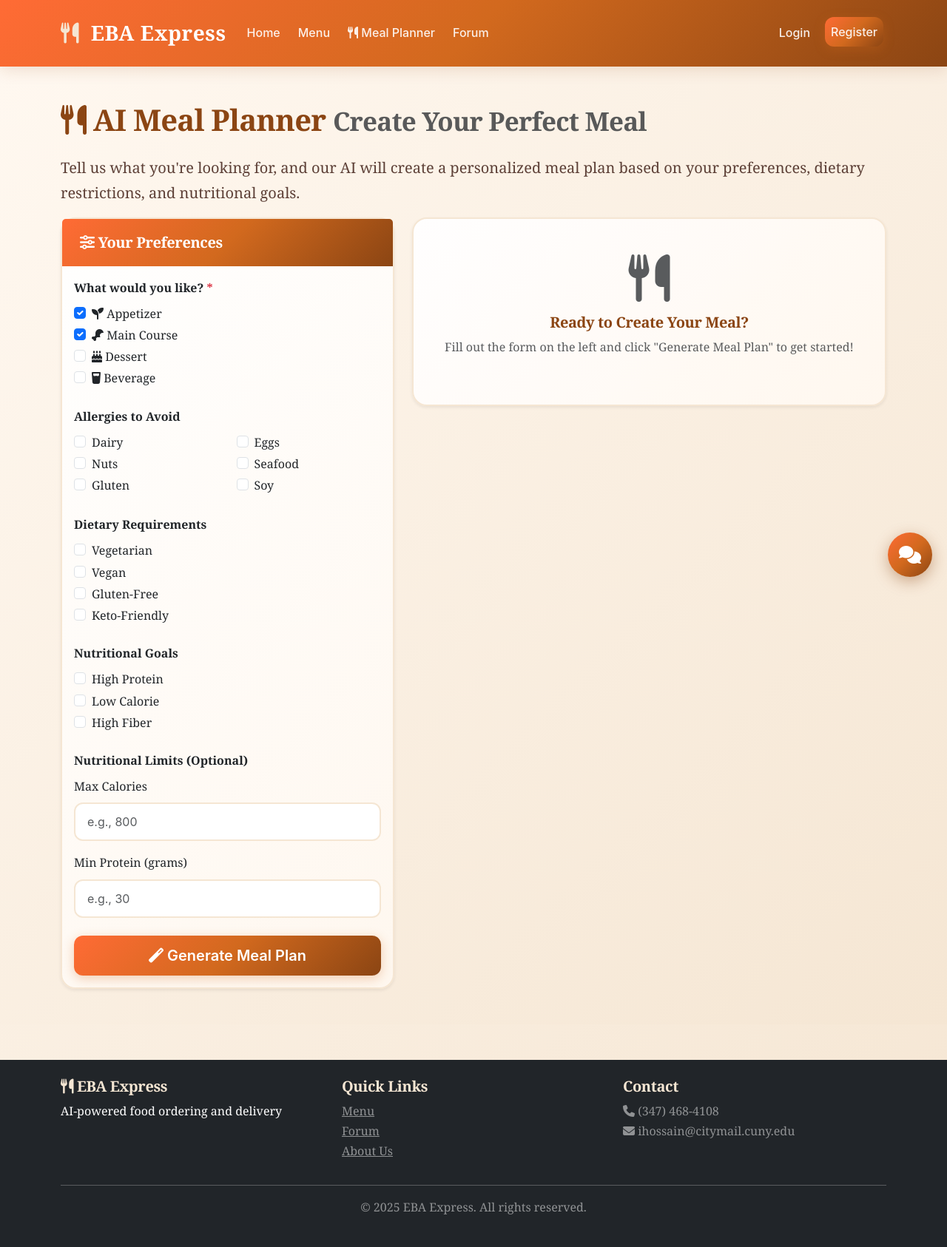
After one commit to Atif-Tausif/cs322project, a Flask app: page /meal-planner in a window 1280 px wide. The commit adds this page. Shown: the whole page at 74% size. Run offline with Flask 3, Linux system fonts and the light colour scheme; some libraries are stand-ins or nearby versions.

Commit message:
Added creative Feature 2

```diff
--- a/config.py
+++ b/config.py
@@ -32,7 +32,7 @@ class LLMConfig:
     HUGGINGFACE_API_URL = 'https://router.huggingface.co'
 
     # Gemini
-    GEMINI_API_KEY = os.environ.get("GEMINI_API_KEY", "AIzaSyDksrXk3tM2rEKCd9gr8TTOo16_ue3BLkY")
+    GEMINI_API_KEY = os.environ.get("GEMINI_API_KEY", "AIzaSyAKZeZYVjOT2OtcZFTaqlOVdcTStGSZ1W8")
     GEMINI_MODEL = os.environ.get("GEMINI_MODEL", "gemini-2.5-flash")
 
 
--- a/routes.py
+++ b/routes.py
@@ -15,7 +15,7 @@ from services import (
     submit_delivery_bid, accept_delivery_bid,
     get_popular_dishes, get_top_rated_dishes, get_featured_chefs
 )
-from ai_service import get_ai_response, get_personalized_recommendations, get_flavor_profile_analysis, estimate_nutritional_info
+from ai_service import get_ai_response, get_personalized_recommendations, get_flavor_profile_analysis, estimate_nutritional_info, generate_meal_plan
 from models import User, Dish, Order, Complaint, ForumPost
 from utils import hash_password, save_uploaded_image
 from config import AppConfig
@@ -894,6 +894,51 @@ def api_nutrition(dish_id):
             'message': 'Could not estimate nutritional information at this time'
         }), 500
 
+@bp.route('/meal-planner')
+def meal_planner():
+    """Meal Planner page"""
+    return render_template('meal_planner.html')
+
+@bp.route('/api/v1/meal-plan/generate', methods=['POST'])
+def api_generate_meal_plan():
+    """Generate a meal plan based on user preferences"""
+    data = request.get_json()
+
+    # Extract preferences
+    preferences = {
+        'meal_types': data.get('meal_types', ['main']),
+        'allergies': data.get('allergies', []),
+        'dietary_tags': data.get('dietary_tags', []),
+        'nutritional_goals': {
+            'high_protein': data.get('high_protein', False),
+            'low_calorie': data.get('low_calorie', False),
+            'high_fiber': data.get('high_fiber', False)
+        },
+        'max_calories': data.get('max_calories'),
+        'min_protein': data.get('min_protein'),
+        'cuisine_preference': data.get('cuisine_preference')
+    }
+
+    # Get all available dishes
+    dishes = get_all_dishes()
+
+    # Get user ID if logged in
+    user_id = session.get('user_id') if session.get('user_id') else None
+
+    # Generate meal plan
+    meal_plan = generate_meal_plan(preferences, dishes, user_id)
+
+    if meal_plan:
+        return jsonify({
+            'success': True,
+            'meal_plan': meal_plan
+        })
+    else:
+        return jsonify({
+            'success': False,
+            'message': 'Could not generate meal plan. Please adjust your preferences and try again.'
+        }), 400
+
 # ============================================================================
 # Manager Routes
 # ============================================================================
--- a/templates/base.html
+++ b/templates/base.html
@@ -33,6 +33,11 @@
                     </li>
                     <li class="nav-item">
                         <a class="nav-link" href="/menu">Menu</a>
+                    </li>
+                    <li class="nav-item">
+                        <a class="nav-link" href="/meal-planner">
+                            <i class="fas fa-utensils"></i> Meal Planner
+                        </a>
                     </li>
                     <li class="nav-item">
                         <a class="nav-link" href="/forum">Forum</a>
--- /dev/null
+++ b/templates/meal_planner.html
@@ -0,0 +1,439 @@
+{% extends "base.html" %}
+
+{% block title %}AI Meal Planner - EBA Express{% endblock %}
+
+{% block content %}
+<div class="container mt-4">
+    <div class="row">
+        <div class="col-12">
+            <h1 class="mb-4">
+                <i class="fas fa-utensils"></i> AI Meal Planner
+                <small class="text-muted">Create Your Perfect Meal</small>
+            </h1>
+            <p class="lead">Tell us what you're looking for, and our AI will create a personalized meal plan based on your preferences, dietary restrictions, and nutritional goals.</p>
+        </div>
+    </div>
+
+    <div class="row">
+        <!-- Form Section -->
+        <div class="col-lg-5 mb-4">
+            <div class="card shadow-sm">
+                <div class="card-header bg-primary text-white">
+                    <h5 class="mb-0"><i class="fas fa-sliders-h"></i> Your Preferences</h5>
+                </div>
+                <div class="card-body">
+                    <form id="mealPlanForm">
+                        <!-- Meal Types -->
+                        <div class="mb-4">
+                            <label class="form-label fw-bold">What would you like? <span class="text-danger">*</span></label>
+                            <div class="form-check">
+                                <input class="form-check-input" type="checkbox" name="meal_types" value="appetizers" id="type-appetizer" checked>
+                                <label class="form-check-label" for="type-appetizer">
+                                    <i class="fas fa-seedling"></i> Appetizer
+                                </label>
+                            </div>
+                            <div class="form-check">
+                                <input class="form-check-input" type="checkbox" name="meal_types" value="main" id="type-main" checked>
+                                <label class="form-check-label" for="type-main">
+                                    <i class="fas fa-drumstick-bite"></i> Main Course
+                                </label>
+                            </div>
+                            <div class="form-check">
+                                <input class="form-check-input" type="checkbox" name="meal_types" value="desserts" id="type-dessert">
+                                <label class="form-check-label" for="type-dessert">
+                                    <i class="fas fa-birthday-cake"></i> Dessert
+                                </label>
+                            </div>
+                            <div class="form-check">
+                                <input class="form-check-input" type="checkbox" name="meal_types" value="beverages" id="type-beverage">
+                                <label class="form-check-label" for="type-beverage">
+                                    <i class="fas fa-glass-water"></i> Beverage
+                                </label>
+                            </div>
+                        </div>
+
+                        <!-- Allergies -->
+                        <div class="mb-4">
+                            <label class="form-label fw-bold">Allergies to Avoid</label>
+                            <div class="row">
+                                <div class="col-6">
+                                    <div class="form-check">
+                                        <input class="form-check-input" type="checkbox" name="allergies" value="dairy" id="allergy-dairy">
+                                        <label class="form-check-label" for="allergy-dairy">Dairy</label>
+                                    </div>
+                                    <div class="form-check">
+                                        <input class="form-check-input" type="checkbox" name="allergies" value="nuts" id="allergy-nuts">
+                                        <label class="form-check-label" for="allergy-nuts">Nuts</label>
+                                    </div>
+                                    <div class="form-check">
+                                        <input class="form-check-input" type="checkbox" name="allergies" value="gluten" id="allergy-gluten">
+                                        <label class="form-check-label" for="allergy-gluten">Gluten</label>
+                                    </div>
+                                </div>
+                                <div class="col-6">
+                                    <div class="form-check">
+                                        <input class="form-check-input" type="checkbox" name="allergies" value="eggs" id="allergy-eggs">
+                                        <label class="form-check-label" for="allergy-eggs">Eggs</label>
+                                    </div>
+                                    <div class="form-check">
+                                        <input class="form-check-input" type="checkbox" name="allergies" value="seafood" id="allergy-seafood">
+                                        <label class="form-check-label" for="allergy-seafood">Seafood</label>
+                                    </div>
+                                    <div class="form-check">
+                                        <input class="form-check-input" type="checkbox" name="allergies" value="soy" id="allergy-soy">
+                                        <label class="form-check-label" for="allergy-soy">Soy</label>
+                                    </div>
+                                </div>
+                            </div>
+                        </div>
+
+                        <!-- Dietary Requirements -->
+                        <div class="mb-4">
+                            <label class="form-label fw-bold">Dietary Requirements</label>
+                            <div class="form-check">
+                                <input class="form-check-input" type="checkbox" name="dietary_tags" value="vegetarian" id="diet-vegetarian">
+                                <label class="form-check-label" for="diet-vegetarian">Vegetarian</label>
+                            </div>
+                            <div class="form-check">
+                                <input class="form-check-input" type="checkbox" name="dietary_tags" value="vegan" id="diet-vegan">
+                                <label class="form-check-label" for="diet-vegan">Vegan</label>
+                            </div>
+                            <div class="form-check">
+                                <input class="form-check-input" type="checkbox" name="dietary_tags" value="gluten-free" id="diet-gluten-free">
+                                <label class="form-check-label" for="diet-gluten-free">Gluten-Free</label>
+                            </div>
+                            <div class="form-check">
+                                <input class="form-check-input" type="checkbox" name="dietary_tags" value="keto-friendly" id="diet-keto">
+                                <label class="form-check-label" for="diet-keto">Keto-Friendly</label>
+                            </div>
+                        </div>
+
+                        <!-- Nutritional Goals -->
+                        <div class="mb-4">
+                            <label class="form-label fw-bold">Nutritional Goals</label>
+                            <div class="form-check">
+                                <input class="form-check-input" type="checkbox" name="high_protein" id="goal-protein" value="true">
+                                <label class="form-check-label" for="goal-protein">High Protein</label>
+                            </div>
+                            <div class="form-check">
+                                <input class="form-check-input" type="checkbox" name="low_calorie" id="goal-low-cal" value="true">
+                                <label class="form-check-label" for="goal-low-cal">Low Calorie</label>
+                            </div>
+                            <div class="form-check">
+                                <input class="form-check-input" type="checkbox" name="high_fiber" id="goal-fiber" value="true">
+                                <label class="form-check-label" for="goal-fiber">High Fiber</label>
+                            </div>
+                        </div>
+
+                        <!-- Nutritional Limits -->
+                        <div class="mb-4">
+                            <label class="form-label fw-bold">Nutritional Limits (Optional)</label>
+                            <div class="mb-3">
+                                <label for="max_calories" class="form-label">Max Calories</label>
+                                <input type="number" class="form-control" id="max_calories" name="max_calories" min="0" placeholder="e.g., 800">
+                            </div>
+                            <div class="mb-3">
+                                <label for="min_protein" class="form-label">Min Protein (grams)</label>
+                                <input type="number" class="form-control" id="min_protein" name="min_protein" min="0" step="0.1" placeholder="e.g., 30">
+                            </div>
+                        </div>
+
+                        <button type="submit" class="btn btn-primary btn-lg w-100" id="generateBtn">
+                            <i class="fas fa-magic"></i> Generate Meal Plan
+                        </button>
+                    </form>
+                </div>
+            </div>
+        </div>
+
+        <!-- Results Section -->
+        <div class="col-lg-7">
+            <div id="loadingSection" class="d-none">
+                <div class="card shadow-sm">
+                    <div class="card-body text-center py-5">
+                        <div class="spinner-border text-primary mb-3" role="status" style="width: 3rem; height: 3rem;">
+                            <span class="visually-hidden">Loading...</span>
+                        </div>
+                        <h5>Creating Your Perfect Meal Plan...</h5>
+                        <p class="text-muted">Our AI is analyzing your preferences and finding the best dishes for you!</p>
+                    </div>
+                </div>
+            </div>
+
+            <div id="resultsSection" class="d-none">
+                <div class="card shadow-sm mb-3">
+                    <div class="card-header bg-success text-white">
+                        <h5 class="mb-0"><i class="fas fa-check-circle"></i> Your Personalized Meal Plan</h5>
+                    </div>
+                    <div class="card-body" id="mealPlanContent">
+                        <!-- Meal plan will be inserted here -->
+                    </div>
+                </div>
+
+                <!-- Total Nutrition Summary -->
+                <div class="card shadow-sm mb-3">
+                    <div class="card-header bg-info text-white">
+                        <h5 class="mb-0"><i class="fas fa-chart-pie"></i> Total Nutritional Summary</h5>
+                    </div>
+                    <div class="card-body" id="nutritionSummary">
+                        <!-- Nutrition summary will be inserted here -->
+                    </div>
+                </div>
+
+                <!-- Add to Cart Button -->
+                <div class="card shadow-sm">
+                    <div class="card-body text-center">
+                        <button class="btn btn-primary btn-lg" id="addToCartBtn">
+                            <i class="fas fa-shopping-cart"></i> Add Entire Meal Plan to Cart
+                        </button>
+                        <p class="text-muted mt-2 mb-0"><small>You can also add individual items from the meal plan</small></p>
+                    </div>
+                </div>
+            </div>
+
+            <div id="errorSection" class="d-none">
+                <div class="alert alert-danger">
+                    <h5><i class="fas fa-exclamation-triangle"></i> Error</h5>
+                    <p id="errorMessage"></p>
+                    <button class="btn btn-outline-danger" onclick="document.getElementById('errorSection').classList.add('d-none')">Dismiss</button>
+                </div>
+            </div>
+
+            <div id="initialSection">
+                <div class="card shadow-sm">
+                    <div class="card-body text-center py-5">
+                        <i class="fas fa-utensils fa-4x text-muted mb-3"></i>
+                        <h5>Ready to Create Your Meal?</h5>
+                        <p class="text-muted">Fill out the form on the left and click "Generate Meal Plan" to get started!</p>
+                    </div>
+                </div>
+            </div>
+        </div>
+    </div>
+</div>
+{% endblock %}
+
+{% block extra_js %}
+<script>
+document.addEventListener('DOMContentLoaded', function() {
+    const form = document.getElementById('mealPlanForm');
+    const generateBtn = document.getElementById('generateBtn');
+    const loadingSection = document.getElementById('loadingSection');
+    const resultsSection = document.getElementById('resultsSection');
+    const errorSection = document.getElementById('errorSection');
+    const initialSection = document.getElementById('initialSection');
+    const mealPlanContent = document.getElementById('mealPlanContent');
+    const nutritionSummary = document.getElementById('nutritionSummary');
+    const addToCartBtn = document.getElementById('addToCartBtn');
+
+    let currentMealPlan = null;
+
+    form.addEventListener('submit', async function(e) {
+        e.preventDefault();
+
+        // Collect form data
+        const formData = {
+            meal_types: Array.from(form.querySelectorAll('input[name="meal_types"]:checked')).map(cb => cb.value),
+            allergies: Array.from(form.querySelectorAll('input[name="allergies"]:checked')).map(cb => cb.value),
+            dietary_tags: Array.from(form.querySelectorAll('input[name="dietary_tags"]:checked')).map(cb => cb.value),
+            high_protein: form.querySelector('#goal-protein').checked,
+            low_calorie: form.querySelector('#goal-low-cal').checked,
+            high_fiber: form.querySelector('#goal-fiber').checked,
+            max_calories: form.querySelector('#max_calories').value || null,
+            min_protein: form.querySelector('#min_protein').value || null
+        };
+
+        // Validate meal types
+        if (formData.meal_types.length === 0) {
+            alert('Please select at least one meal type!');
+            return;
+        }
+
+        // Show loading
+        initialSection.classList.add('d-none');
+        errorSection.classList.add('d-none');
+        resultsSection.classList.add('d-none');
+        loadingSection.classList.remove('d-none');
+        generateBtn.disabled = true;
+
+        try {
+            const response = await fetch('/api/v1/meal-plan/generate', {
+                method: 'POST',
+                headers: {
+                    'Content-Type': 'application/json',
+                },
+                body: JSON.stringify(formData)
+            });
+
+            const data = await response.json();
+
+            if (data.success && data.meal_plan) {
+                currentMealPlan = data.meal_plan;
+                displayMealPlan(data.meal_plan);
+                loadingSection.classList.add('d-none');
+                resultsSection.classList.remove('d-none');
+            } else {
+                throw new Error(data.message || 'Failed to generate meal plan');
+            }
+        } catch (error) {
+            console.error('Error:', error);
+            document.getElementById('errorMessage').textContent = error.message || 'An error occurred while generating your meal plan. Please try again.';
+            loadingSection.classList.add('d-none');
+            errorSection.classList.remove('d-none');
+        } finally {
+            generateBtn.disabled = false;
+        }
+    });
+
+    function displayMealPlan(mealPlan) {
+        const dishes = mealPlan.dishes;
+        const categories = {
+            'appetizers': { icon: 'fa-seedling', title: 'Appetizer', plural: 'appetizers' },
+            'main': { icon: 'fa-drumstick-bite', title: 'Main Course', plural: 'main' },
+            'desserts': { icon: 'fa-birthday-cake', title: 'Dessert', plural: 'desserts' },
+            'beverages': { icon: 'fa-glass-water', title: 'Beverage', plural: 'beverages' }
+        };
+
+        let html = '';
+
+        // Display dishes by category
+        for (const [category, info] of Object.entries(categories)) {
+            // Check both singular and plural forms
+            const dish = dishes[category] || dishes[info.plural];
+            if (dish) {
+                html += `
+                    <div class="mb-4 pb-4 border-bottom">
+                        <div class="d-flex align-items-start">
+                            <div class="me-3">
+                                <img src="${dish.image || '/static/images/default_dish.png'}"
+                                     alt="${dish.name}"
+                                     class="img-thumbnail"
+                                     style="width: 100px; height: 100px; object-fit: cover;">
+                            </div>
+                            <div class="flex-grow-1">
+                                <h5>
+                                    <i class="fas ${info.icon} text-primary"></i>
+                                    ${info.title}: ${dish.name}
+                                </h5>
+                                <p class="text-muted">${dish.description}</p>
+                                <p class="mb-2"><strong>Price:</strong> $${dish.price.toFixed(2)}</p>
+                                ${dish.reason ? `<p class="text-info mb-2"><i class="fas fa-lightbulb"></i> <em>${dish.reason}</em></p>` : ''}
+                                ${dish.nutrition ? `
+                                    <div class="small text-muted">
+                                        <strong>Nutrition:</strong>
+                                        ${dish.nutrition.calories || 'N/A'} cal |
+                                        ${(dish.nutrition.protein || 0).toFixed(1)}g protein |
+                                        ${(dish.nutrition.carbs || 0).toFixed(1)}g carbs
+                                    </div>
+                                ` : ''}
+                                <a href="/dish/${dish.id}" class="btn btn-sm btn-outline-primary mt-2">
+                                    <i class="fas fa-info-circle"></i> View Details
+                                </a>
+                                <button class="btn btn-sm btn-success mt-2 ms-2 add-dish-to-cart" data-dish-id="${dish.id}">
+                                    <i class="fas fa-cart-plus"></i> Add to Cart
+                                </button>
+                            </div>
+                        </div>
+                    </div>
+                `;
+            }
+        }
+
+        if (mealPlan.meal_notes) {
+            html += `
+                <div class="alert alert-info">
+                    <strong><i class="fas fa-comment-alt"></i> AI Notes:</strong>
+                    <p class="mb-0">${mealPlan.meal_notes}</p>
+                </div>
+            `;
+        }
+
+        mealPlanContent.innerHTML = html;
+
+        // Display nutrition summary
+        const total = mealPlan.total_nutrition;
+        nutritionSummary.innerHTML = `
+            <div class="row text-center">
+                <div class="col-md-3 mb-3">
+                    <div class="p-3 bg-light rounded">
+                        <h3 class="text-primary mb-0">${total.calories}</h3>
+                        <small class="text-muted">Calories</small>
+                    </div>
+                </div>
+                <div class="col-md-3 mb-3">
+                    <div class="p-3 bg-light rounded">
+                        <h3 class="text-success mb-0">${total.protein}g</h3>
+                        <small class="text-muted">Protein</small>
+                    </div>
+                </div>
+                <div class="col-md-3 mb-3">
+                    <div class="p-3 bg-light rounded">
+                        <h3 class="text-info mb-0">${total.carbs}g</h3>
+                        <small class="text-muted">Carbs</small>
+                    </div>
+                </div>
+                <div class="col-md-3 mb-3">
+                    <div class="p-3 bg-light rounded">
+                        <h3 class="text-warning mb-0">${total.fat}g</h3>
+                        <small class="text-muted">Fat</small>
+                    </div>
+                </div>
+            </div>
+            <div class="text-center mt-3">
+                <h5 class="text-primary">Total Price: <strong>$${mealPlan.total_price.toFixed(2)}</strong></h5>
+            </div>
+        `;
+
+        // Handle add dish to cart buttons
+        document.querySelectorAll('.add-dish-to-cart').forEach(btn => {
+            btn.addEventListener('click', function() {
+                const dishId = this.getAttribute('data-dish-id');
+                addToCart(dishId, 1);
+            });
+        });
+    }
+
+    // Add entire meal plan to cart
+    addToCartBtn.addEventListener('click', function() {
+        if (!currentMealPlan || !currentMealPlan.dishes) return;
+
+        let addedCount = 0;
+        const dishes = currentMealPlan.dishes;
+
+        for (const dish of Object.values(dishes)) {
+            addToCart(dish.id, 1);
+            addedCount++;
+        }
+
+        alert(`Added ${addedCount} item(s) to your cart!`);
+    });
+
+    function addToCart(dishId, quantity) {
+        fetch('/api/v1/cart/add', {
+            method: 'POST',
+            headers: {
+                'Content-Type': 'application/json',
+            },
+            body: JSON.stringify({
+                dish_id: dishId,
+                quantity: quantity
+            })
+        })
+        .then(response => response.json())
+        .then(data => {
+            if (data.success) {
+                // Update cart count if cart count element exists
+                const cartCount = document.getElementById('cart-count');
+                if (cartCount) {
+                    const currentCount = parseInt(cartCount.textContent) || 0;
+                    cartCount.textContent = currentCount + quantity;
+                }
+            }
+        })
+        .catch(error => {
+            console.error('Error adding to cart:', error);
+        });
+    }
+});
+</script>
+{% endblock %}
```
Also changed, not shown: ai_service.py (+223 -1 lines).
